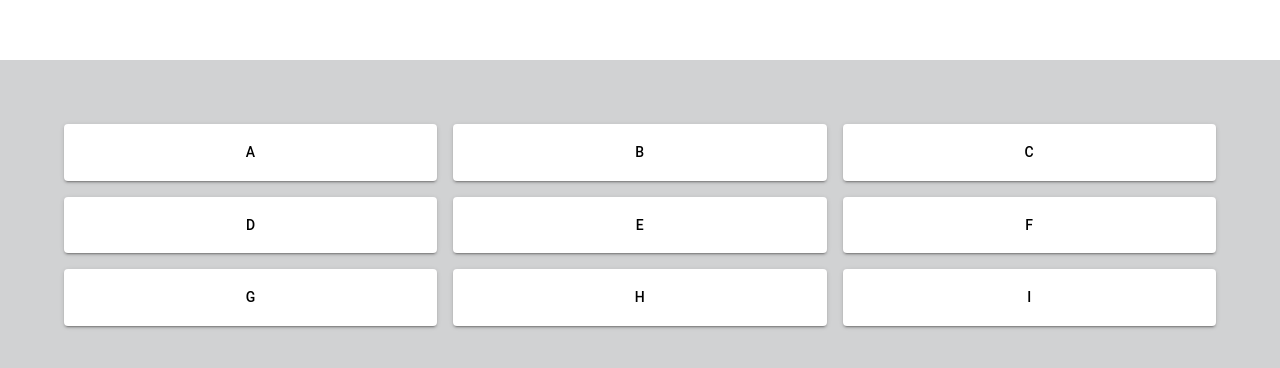
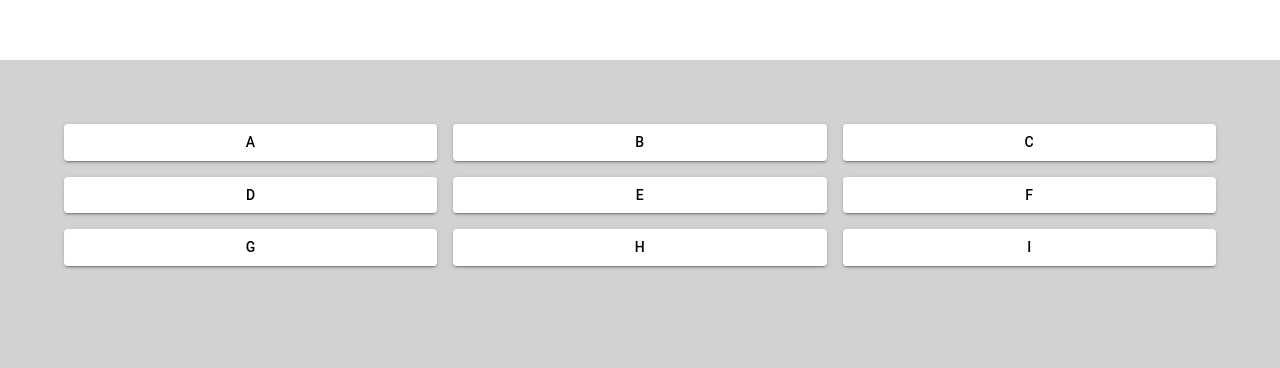
Before and after one commit to chiveslimey/MUI-NextJS-Keyboard, a Next.js app: page / in a window 1280 px wide. Shown: the part 340-708 px from the top of the page. Built offline with nearby package versions, Linux system fonts and the light colour scheme.

Commit message:
Try removing padding

```diff
--- a/app/page.tsx
+++ b/app/page.tsx
@@ -45,7 +45,7 @@ function Keyboard(props: {
                        sx={{
                          color: theme => theme.palette.mode === "light" ? "black" : "white",
                          bgcolor: theme => theme.palette.mode === "light" ? "white" : "#6c6d6e",
-                         padding: theme => theme.spacing(2),
+
                          textAlign: "center",
                        }}
                       >
```
